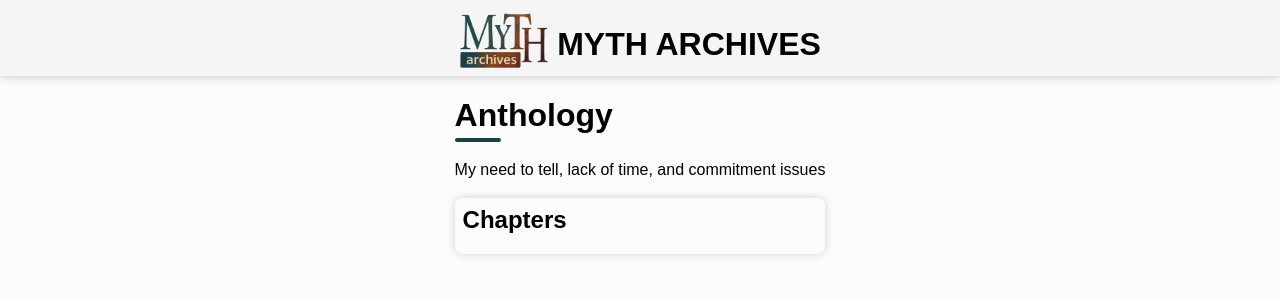
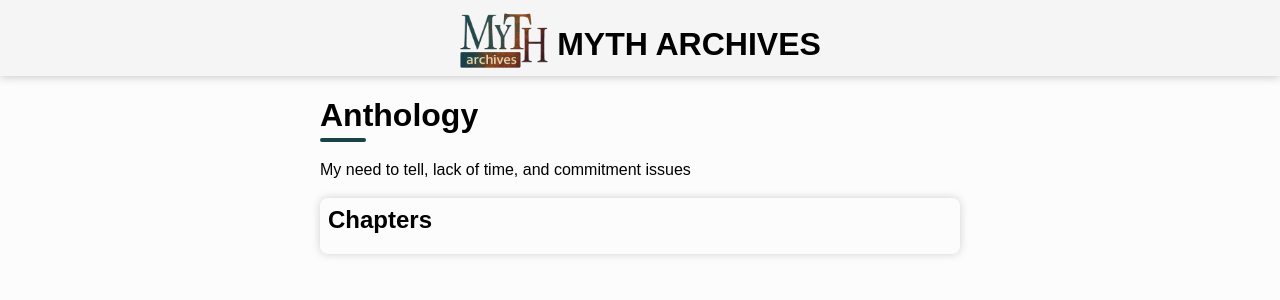
Before and after one commit to OutStract/myth-archives, a Next.js app: page /anthology in a window 1280 px wide. Shown: the top 300 px of the page. Built offline with nearby package versions, Linux system fonts and the light colour scheme.

Commit message:
Fixed layout again

```diff
--- a/src/app/global.css
+++ b/src/app/global.css
@@ -151,6 +151,7 @@
 
 .story-page-body {
     max-width: 50%;
+    min-width: 50%;
 }
 
 .story-syno {
--- a/src/app/page.js
+++ b/src/app/page.js
@@ -4,7 +4,6 @@ import StoryCard from '@/components/storyCard'
 
 function home() {
 
-    console.log(mainData);
 
     return(
         <>
```
